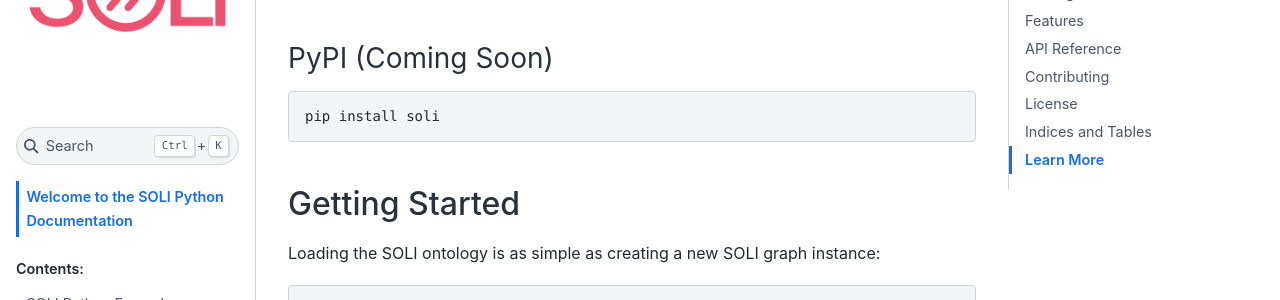
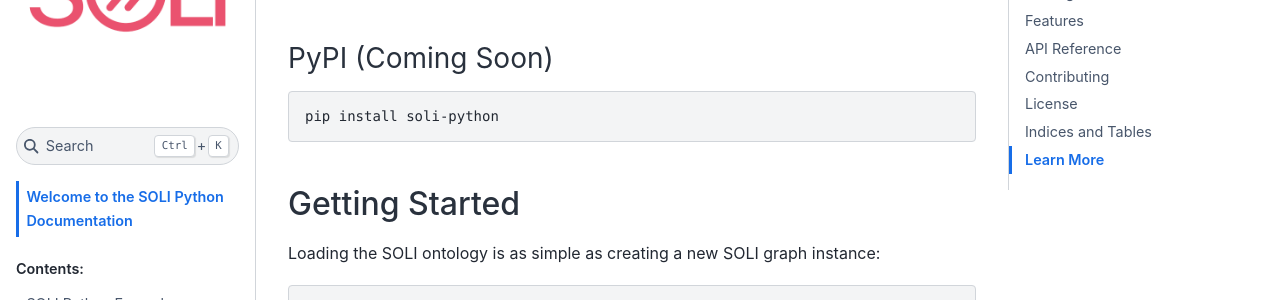
Before and after one commit to alea-institute/soli-python, a Sphinx documentation site: the page built from docs/index.md, in a window 1280 px wide and 900 px high, scrolled down 929 px. Shown: the part 152-452 px from the top of the window. Built offline with Sphinx 7.4.7 and the Sphinx Book theme 1.1.4, drawn with Linux system fonts in a browser that asks for light colours.

Commit message:
updating pip install references to reflect pypi name conflict

````diff
--- a/docs/index.md
+++ b/docs/index.md
@@ -31,7 +31,7 @@
 ### PyPI (Coming Soon)
 
 ```bash
-pip install soli
+pip install soli-python
 ```
 
 
--- a/pyproject.toml
+++ b/pyproject.toml
@@ -1,5 +1,5 @@
 [tool.poetry]
-name = "soli"
+name = "soli-python"
 version = "0.1.0"
 description = "Python library for SOLI, the Standard for Open Legal Information"
 authors = ["ALEA Institute <hello@aleainstitute.ai>"]
````
Also changed, not shown: README.md (+1 -1 lines).
